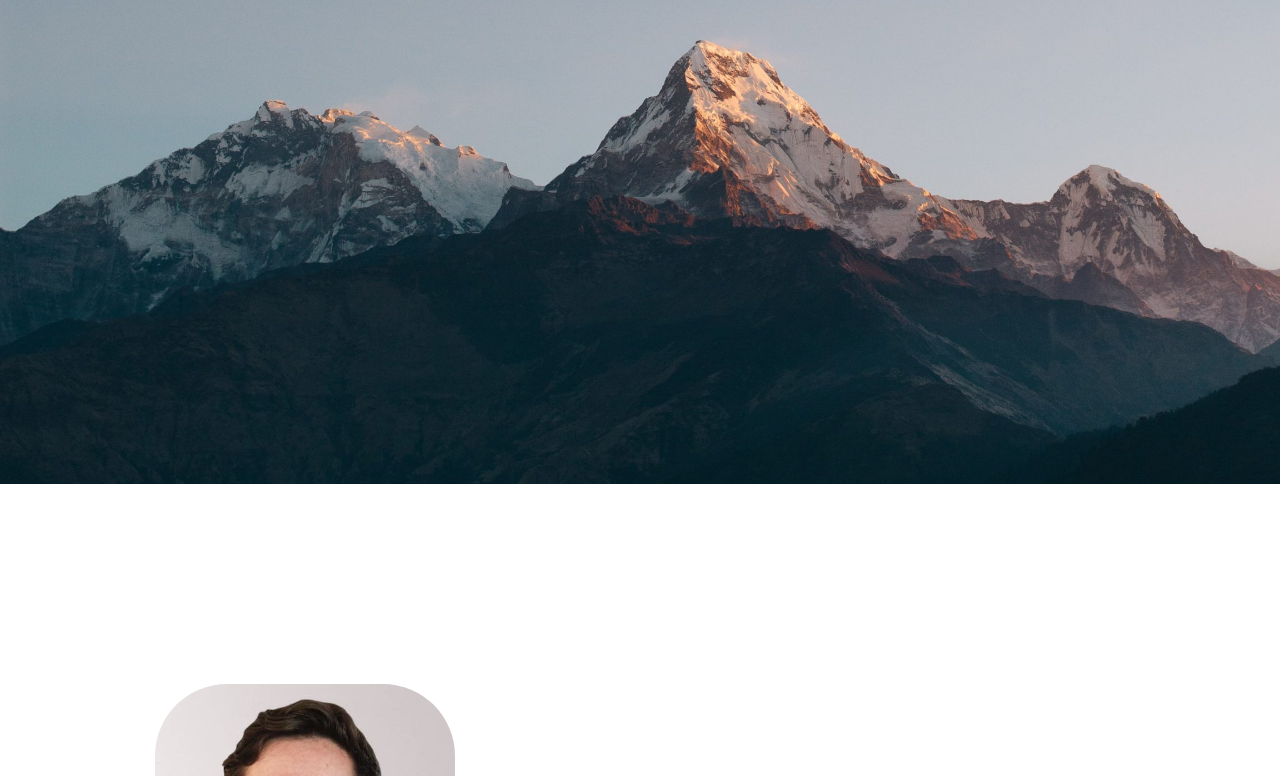
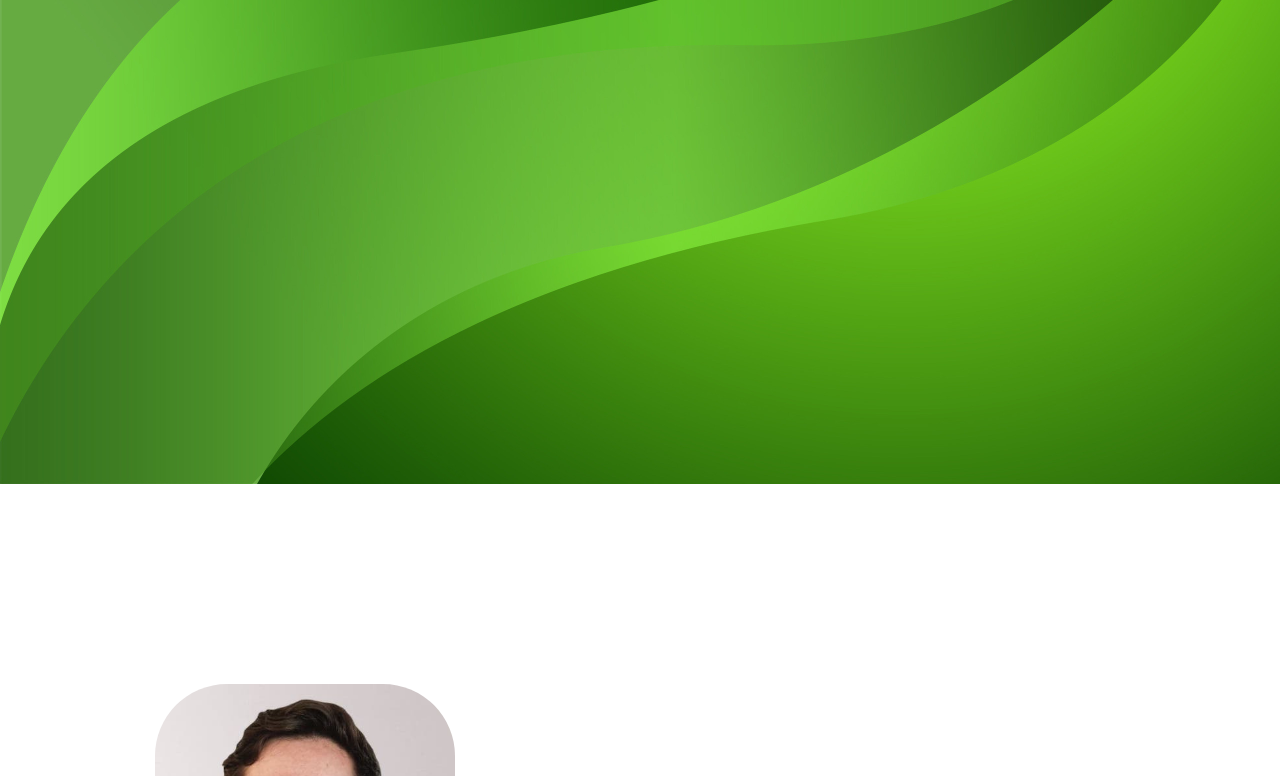
Before and after one commit to leopengilley/lionelpengilley, a Gatsby site: page / in a window 1280 px wide. Shown: the part 316-1092 px from the top of the page. Built offline with nearby package versions, Linux system fonts and the light colour scheme; Gatsby itself is replaced by a stand-in of ours.

Commit message:
background

```diff
--- a/src/components/layout.css
+++ b/src/components/layout.css
@@ -15,7 +15,6 @@
 body {
   font-family: 'Cormorant', serif;
   font-size: 1.5rem;
-  background-image: url("../images/mount.jpg");
   height: 100vh;
   width: 100vw;
   background-size: cover;
@@ -89,6 +88,11 @@
   color: white!important;
   margin-bottom: 300px;
   text-align: center;
+}
+
+.landingPage {
+  background-image: url("../images/green.jpg");
+  background-size: cover;
 }
 
 .name {
@@ -228,7 +232,7 @@
 }
 
 .primary {
-  background-color: lightblue;
+  background-color: #7CDA24;
   color: black;
 }
 
```
Also changed, not shown: src/images/green.jpg (added).
